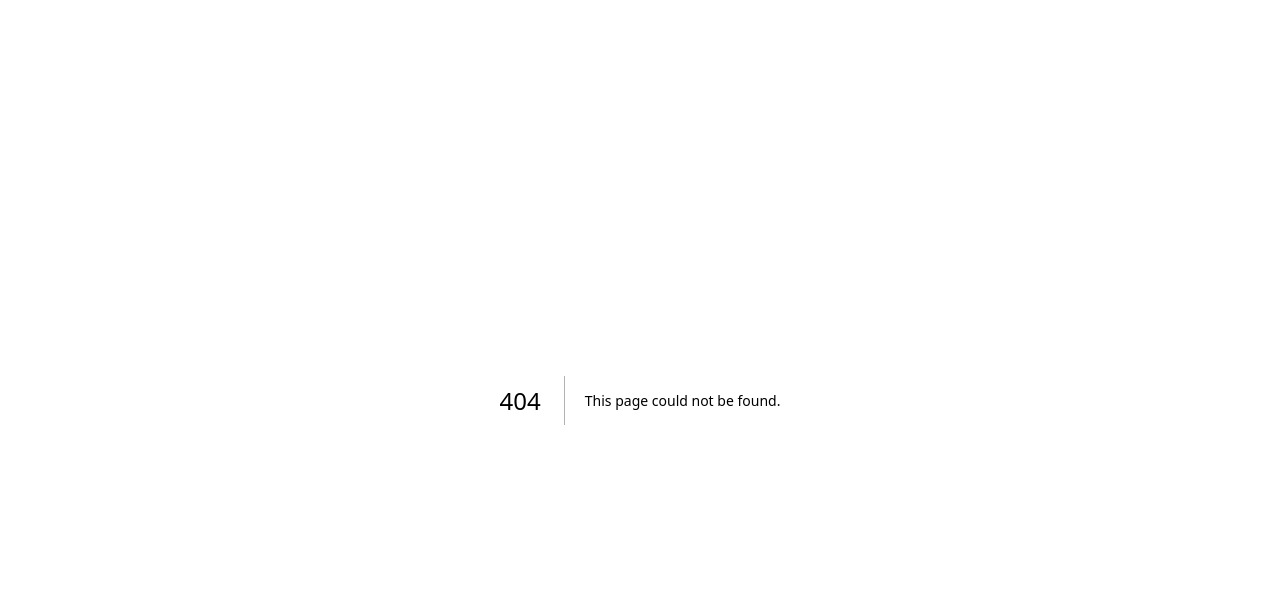
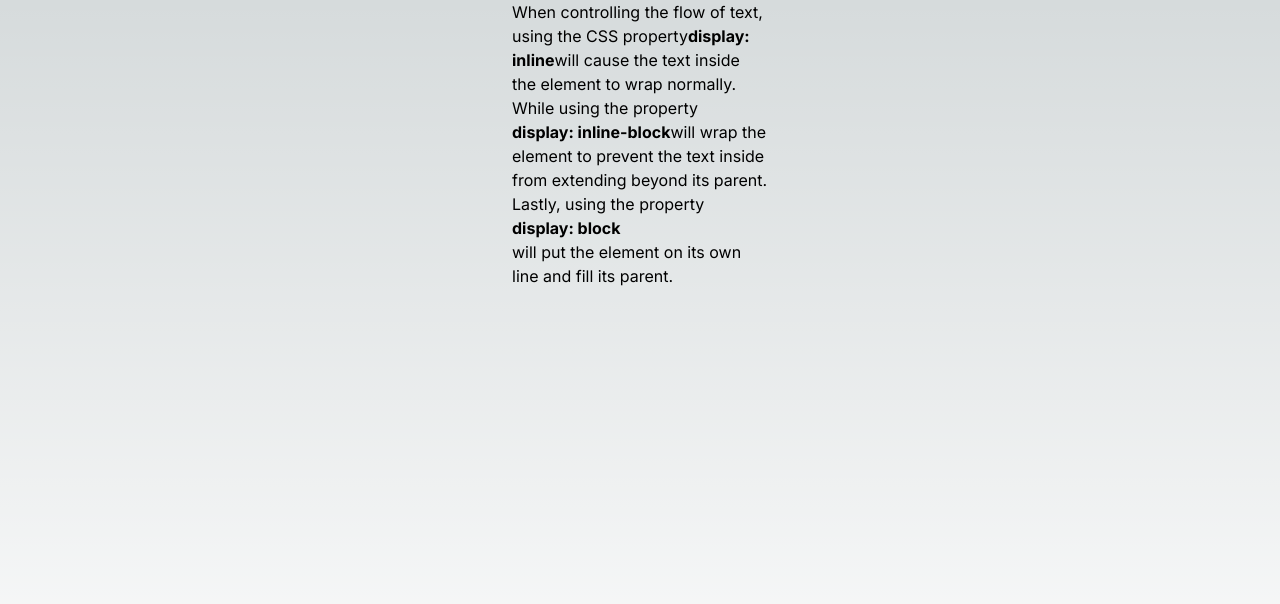
Before and after one commit to David6811/tailwindTutorial, a Next.js app: page /Display in a window 1280 px wide. Before the commit this address had no page. Shown: the top 604 px of the page. Built offline with nearby package versions, Linux system fonts and the light colour scheme.

Commit message:
inline inline-block block

```diff
--- /dev/null
+++ b/app/Display/page.tsx
@@ -0,0 +1,19 @@
+export default function Page() {
+    return (
+        <div className="container min-h-screen  flex justify-center">
+            <div className="w-64">
+                When controlling the flow of text, using the CSS property
+                <span className="inline font-bold">display: inline</span>
+                 will cause the text inside the element to wrap normally.
+
+                While using the property <span className="inline-block font-bold">display: inline-block</span>
+                 will wrap the element to prevent the text inside from extending beyond its parent.
+
+                Lastly, using the property <span className="block font-bold">display: block</span>
+                 will put the element on its own line and fill its parent.
+            </div>
+
+
+        </div>
+    );
+}
```
